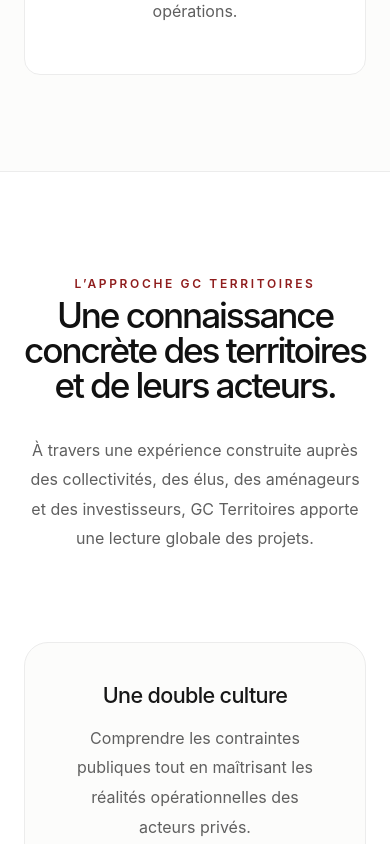
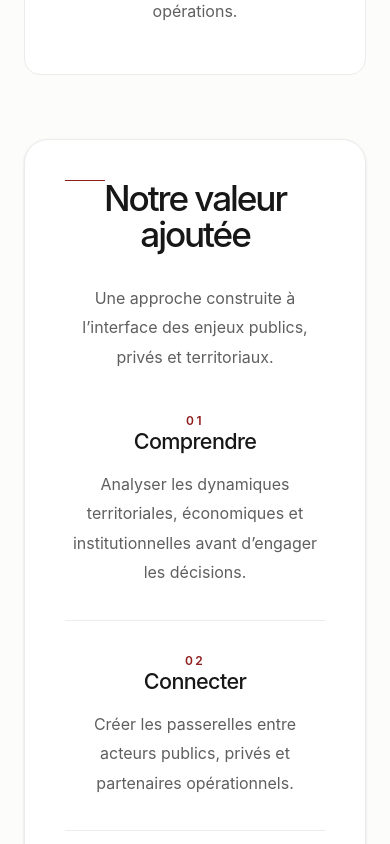
Before and after one commit to khalifah212/gcterritoires, a Next.js app: page / in a window 390 px wide. Shown: the part 1920-2764 px from the top of the page. Built offline with nearby package versions, Linux system fonts and the light colour scheme.

Commit message:
Amélioration de la page d'accueil

```diff
--- a/components/Hero.tsx
+++ b/components/Hero.tsx
@@ -202,10 +202,10 @@ export default function HomePage() {
 
             {/* VALEUR AJOUTEE */}
 
-            <aside className="hidden lg:flex">
+            <aside className="flex justify-center lg:justify-start">
 
 
-              <div className="w-full max-w-sm rounded-3xl border border-[#ececec] bg-white p-10 shadow-sm">
+              <div className="w-full max-w-sm rounded-3xl border border-[#ececec] bg-white p-10 text-center shadow-sm lg:text-left">
 
 
                 <div className="h-px w-10 bg-[#8F1D1D]" />
```
